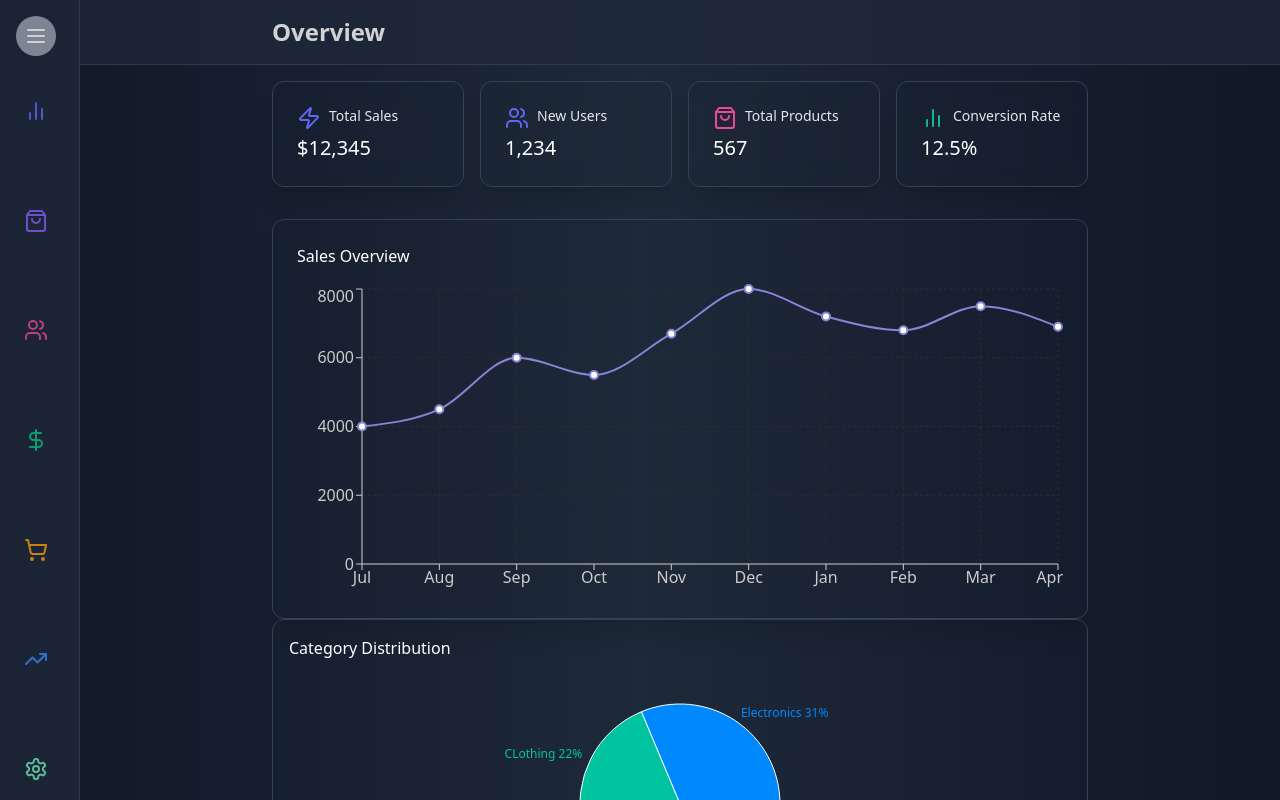
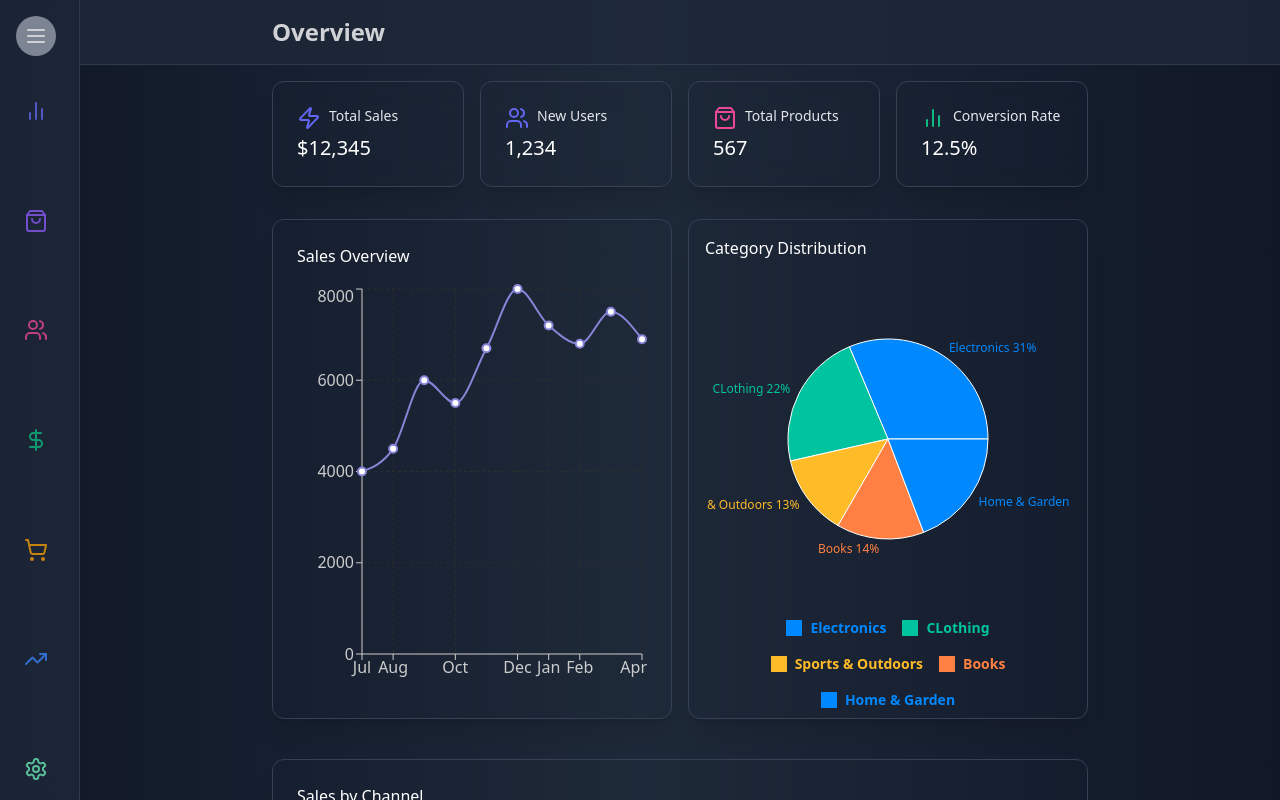
Before and after one commit to MahmoudMedhat17/Dashboard, a React (Vite) app: page / in a window 1280 px wide. Shown: the top 800 px of the page. Built offline with nearby package versions, Linux system fonts and the light colour scheme.

Commit message:
Finished the Overview page.

```diff
--- a/src/components/overview/Categorydis.tsx
+++ b/src/components/overview/Categorydis.tsx
@@ -48,7 +48,7 @@ const renderCustomizedLabel = ({ cx, cy, midAngle, outerRadius, percent, name, i
 
 const Categorydis = () => {
   return (
-    <div className='p-4 border border-gray-700 rounded-xl shadow-xl cursor-pointer h-[400px] w-full space-y-4'>
+    <div className='p-4 border border-gray-700 rounded-xl shadow-xl cursor-pointer h-[500px] w-full space-y-4'>
       <h2>Category Distribution</h2>
       <ResponsiveContainer width="100%" height="70%">
         <PieChart width={400} height={400}>
--- a/src/components/overview/Salesoverview.tsx
+++ b/src/components/overview/Salesoverview.tsx
@@ -16,7 +16,7 @@ const linechartData = [
 
 const Salesoverview = () => {
   return (
-    <motion.div initial={{opacity:0, translateY:20}} animate={{opacity:1, translateY:0}} transition={{delay:0.5}} className="p-6 border border-gray-700 rounded-xl shadow-xl cursor-pointer h-[400px] w-full space-y-4">
+    <motion.div initial={{opacity:0, translateY:20}} animate={{opacity:1, translateY:0}} transition={{delay:0.5}} className="p-6 border border-gray-700 rounded-xl shadow-xl cursor-pointer h-[500px] w-full space-y-4">
       <h2>Sales Overview</h2>
       <ResponsiveContainer width="100%" height="90%">
         <LineChart data={linechartData}>
--- a/src/pages/Overview.tsx
+++ b/src/pages/Overview.tsx
@@ -14,11 +14,13 @@ const Overview = () => {
         <Statescard title={"Total Products"} icon={<ShoppingBag className="text-[#EC4899]"/>} data={"567"}/>
         <Statescard title={"Conversion Rate"} icon={<ChartNoAxesColumn className="text-[#10B981]"/>} data={"12.5%"}/>
       </motion.main>
-      <div>
+      <motion.div initial={{opacity:0, translateY:20}} animate={{opacity:1, translateY:0}} transition={{delay:0.8}} className="grid grid-cols-1 lg:grid-cols-2 gap-4">
         <Salesoverview/>
         <Categorydis/>
+      </motion.div>
+      <motion.div initial={{opacity:0, translateY:20}} animate={{opacity:1, translateY:0}} transition={{delay:1}} className="grid mt-10">
         <Salesbychannel/>
-      </div>
+      </motion.div>
     </section>
   )
 }
```
